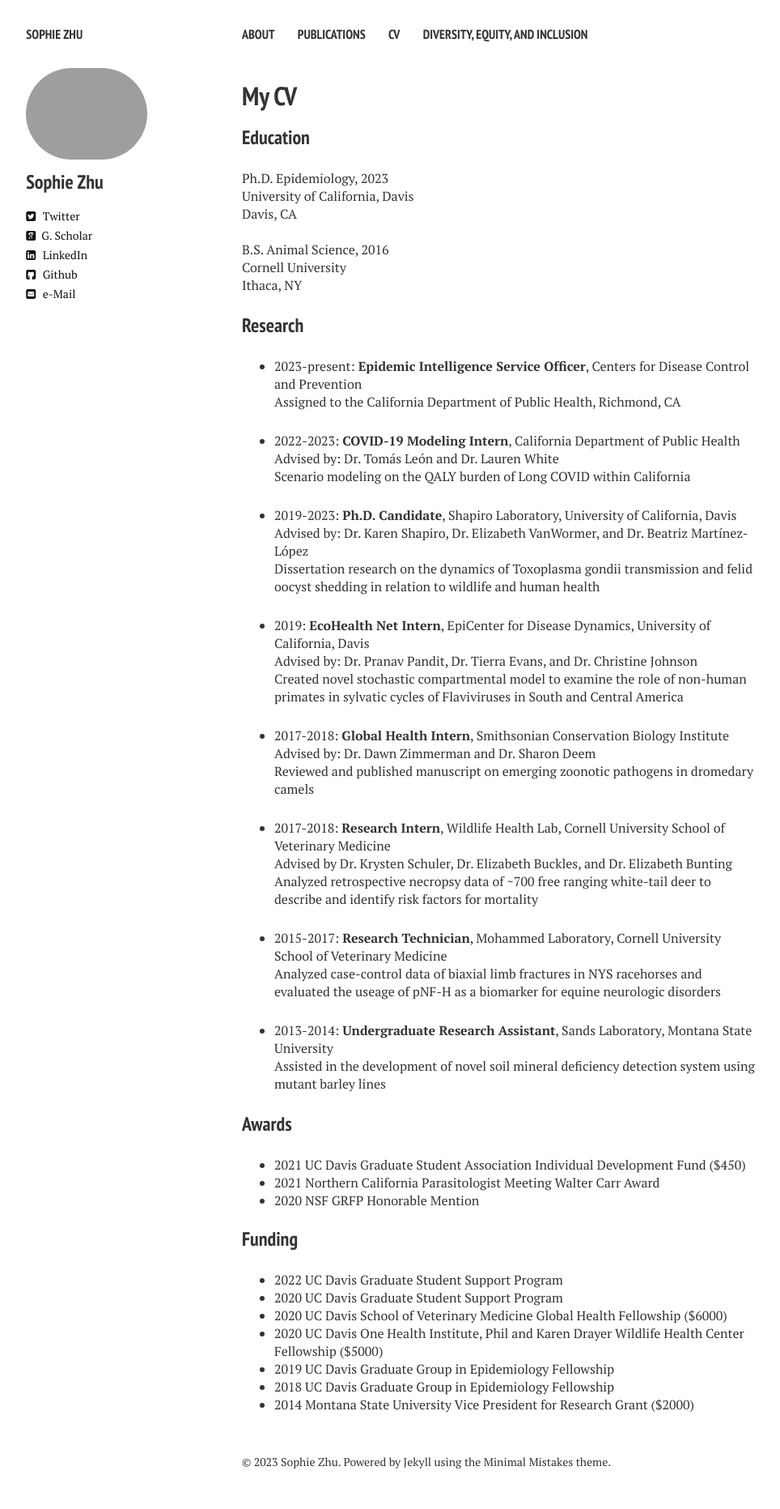
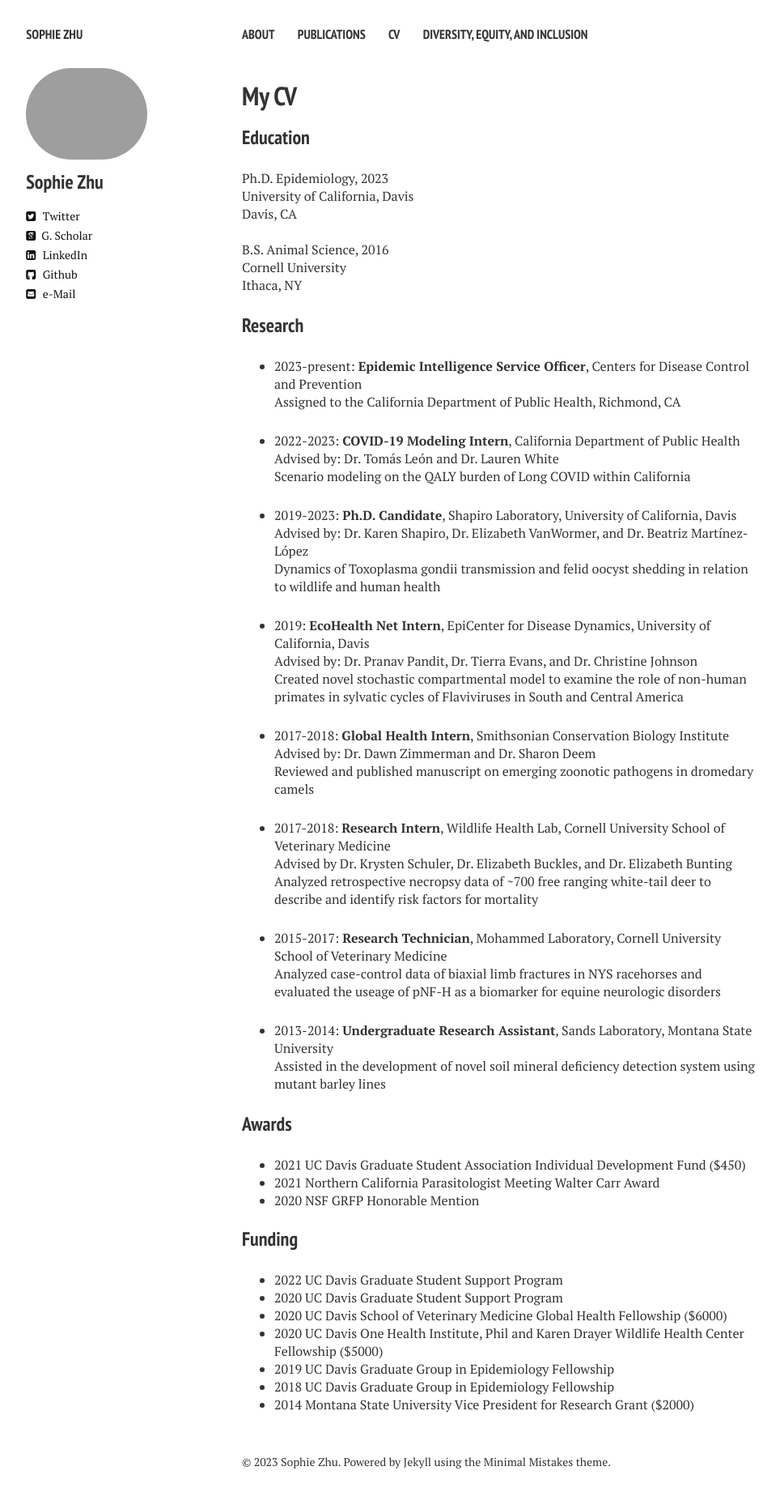
Before and after one commit to sophiemzhu/sophiemzhu.github.io, a Jekyll site: the page built from cv.md, in a window 1280 px wide. Shown: the whole page at 81% size, without its empty margins (21-985 px from the left). Built offline with Jekyll 4.4.1, drawn with Linux system fonts in a browser that asks for light colours; nearby versions of some CDN libraries.

Commit message:
Update cv.md

```diff
--- a/cv.md
+++ b/cv.md
@@ -29,7 +29,7 @@ Scenario modeling on the QALY burden of Long COVID within California
 
 * 2019-2023: **Ph.D. Candidate**, Shapiro Laboratory, University of California, Davis<br>
 Advised by: Dr. Karen Shapiro, Dr. Elizabeth VanWormer, and Dr. Beatriz Martínez-López<br>
-Dissertation research on the dynamics of Toxoplasma gondii transmission and felid oocyst shedding in relation to wildlife and human health
+Dynamics of Toxoplasma gondii transmission and felid oocyst shedding in relation to wildlife and human health
 
 * 2019: **EcoHealth Net Intern**, EpiCenter for Disease Dynamics, University of California, Davis<br>
 Advised by: Dr. Pranav Pandit, Dr. Tierra Evans, and Dr. Christine Johnson<br>
```
